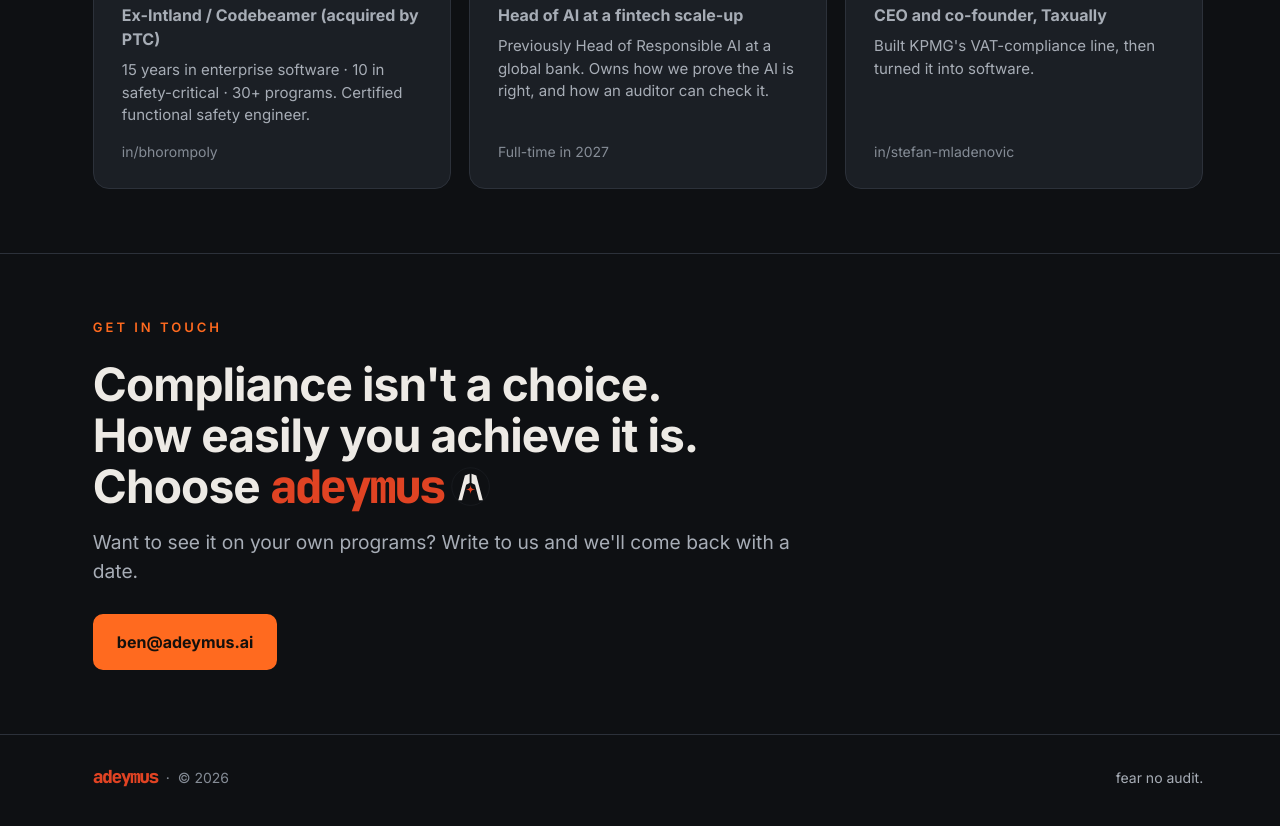
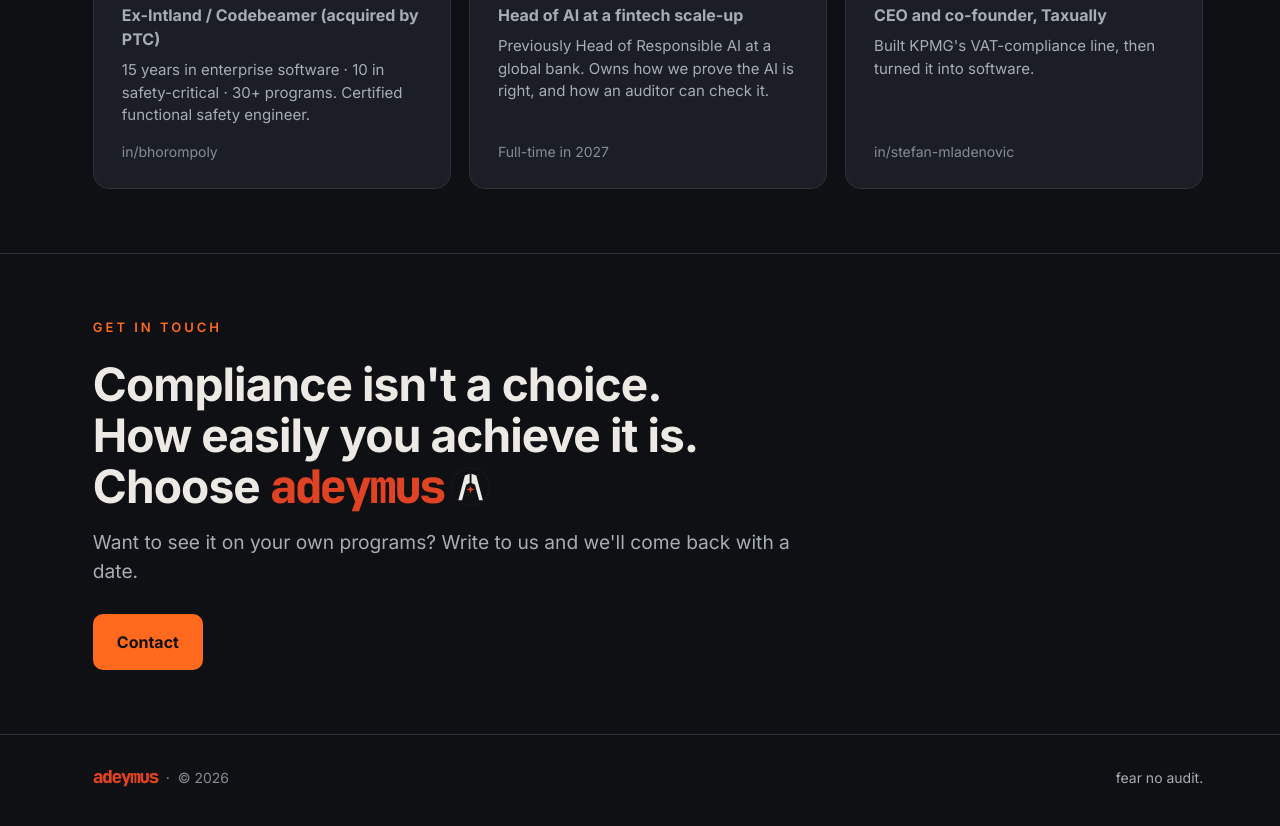
Before and after one commit to benmonopoly/adeymus-website, a plain HTML site: page index.html in a window 1280 px wide. Shown: the part 6940-7766 px from the top of the page. Drawn offline with Linux system fonts and the light colour scheme.

Commit message:
Update index.html

```diff
--- a/index.html
+++ b/index.html
@@ -560,7 +560,7 @@
     <p class="eyebrow">Get in touch</p>
     <h2>Compliance isn't a choice.<br>How easily you achieve it is.<br>Choose <span class="a wm">adeymus</span><svg class="mk" viewBox="107 40 460 460" fill="none" aria-hidden="true"><circle cx="337" cy="270" r="221" stroke="#3a404a" stroke-width="2.5"/><path d="M270 140L326 118V228L285 248L237 432H193Z" fill="#edeae6"/><path d="M404 140L348 118V228L389 248L437 432H481Z" fill="#edeae6"/><path d="M337 248C341 285 346 297 392 303C346 309 341 321 337 358C333 321 328 309 282 303C328 297 333 285 337 248Z" fill="#E04323"/></svg></h2>
     <p class="sub">Want to see it on your own programs? Write to us and we'll come back with a date.</p>
-    <a class="btn" href="mailto:ben@adeymus.ai">ben@adeymus.ai</a>
+    <a class="btn" href="mailto:contact@adeymus.ai">Contact</a>
   </div>
 </section>
 
```
